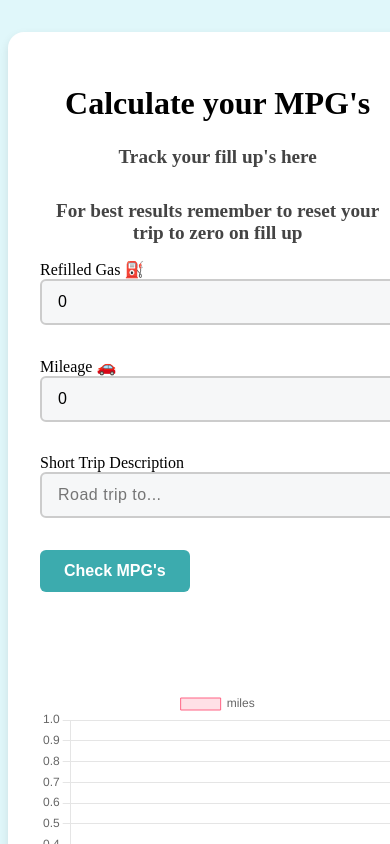
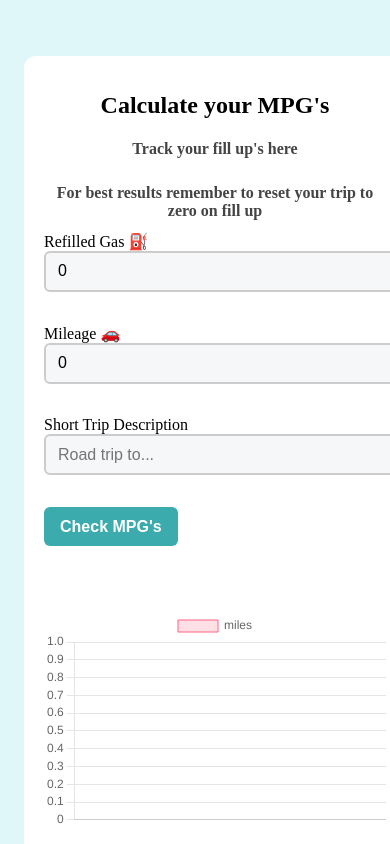
Before and after one commit to evo-g/mpg-tracker, a React (Vite) app: page / in a window 390 px wide. Shown: the top 844 px of the page. Built offline with nearby package versions, Linux system fonts and the light colour scheme; the HTML template or start-up script is replaced by a standard one.

Commit message:
css changes

```diff
--- a/src/style.css
+++ b/src/style.css
@@ -137,3 +137,71 @@ h3 {
   color: #333;
   margin-top: 1.5rem;
 }
+
+/* === MOBILE FIRST ADJUSTMENTS === */
+@media (max-width: 600px) {
+  body {
+    padding: 1rem;
+    background-color: #e0f7fa;
+  }
+
+  .container {
+    padding: 1.25rem;
+    border-radius: 0.75rem;
+    width: 100%;
+    max-width: 100%;
+    box-shadow: none;
+  }
+
+  h1 {
+    font-size: 1.5rem;
+    margin-bottom: 0.5rem;
+  }
+
+  h2 {
+    font-size: 1rem;
+    margin-bottom: 0.75rem;
+  }
+
+  h3 {
+    font-size: 1rem;
+    margin-top: 1rem;
+  }
+
+  input {
+    font-size: 1rem;
+    padding: 0.6rem 0.75rem;
+    letter-spacing: normal;
+    border-radius: 6px;
+  }
+
+  button {
+    padding: 0.65rem 1rem;
+    font-size: 1rem;
+    border-radius: 6px;
+  }
+
+  .form-child {
+    margin-bottom: 1rem;
+  }
+
+  .trip-card {
+    padding: 1rem;
+    font-size: 0.95rem;
+    margin: 1rem 0;
+    border-radius: 0.75rem;
+    box-shadow: none;
+  }
+
+  .trip-card button {
+    padding: 0.5rem;
+    font-size: 1rem;
+  }
+
+  .bar-container {
+    height: 220px;
+    padding: 0;
+    margin-top: 1rem;
+    width: 100%;
+  }
+}
```
